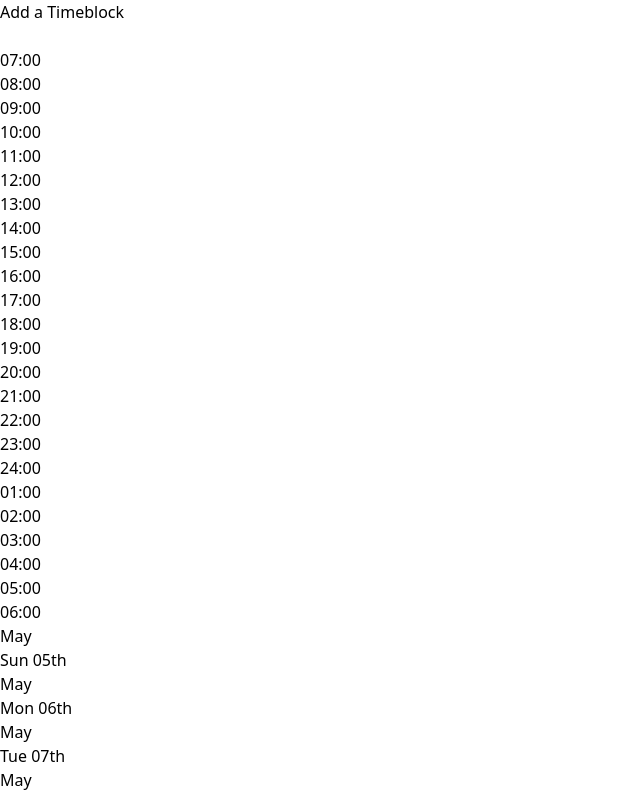
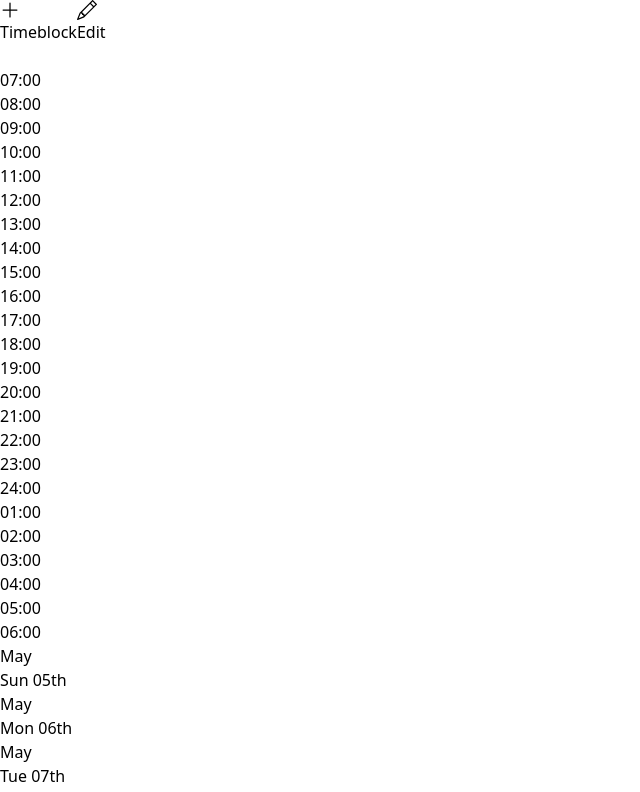
Before and after one commit to ErayC4/StudyPlaner, a React (Vite) app: page / in a window 1280 px wide. Shown: the top 792 px of the page, without its empty margins (0-640 px from the left). Built offline with nearby package versions, Linux system fonts and the light colour scheme.

Commit message:
cahnged apperance of add time block button, and added an edit button, that does nothing for now

```diff
--- a/src/AddTimeBlock.jsx
+++ b/src/AddTimeBlock.jsx
@@ -20,7 +20,6 @@ function AddTimeBlock() {
 
   const handleCheckboxChange = () => {
     setDailyRepeat(!dailyRepeat);
-
   };
 
   const handleStartTimeChange = (event) => {
@@ -60,16 +59,50 @@ function AddTimeBlock() {
     setTimeblockName("");
   };
 
-
-
   return (
-    <div className="px-16">
+    <div className="px-32">
       <button
         onClick={changeOpenState}
-        className="bg-blue-500 text-white py-2 px-16 rounded-full"
+        className="bg-gradient-to-r from-[#FBD21D] to-yellow-300 text-black py-2 px-4 rounded-xl"
       >
-        Add a Timeblock
+        <div className="flex items-center space-x-2">
+          {" "}
+          {/* Added space-x-2 for spacing between icon and text */}
+          <svg
+            xmlns="http://www.w3.org/2000/svg"
+            width="20"
+            height="20"
+            fill="currentColor"
+            className="bi bi-plus"
+            viewBox="0 0 16 16"
+          >
+            <path
+              fill-rule="evenodd"
+              d="M8 2a.5.5 0 0 1 .5.5v5h5a.5.5 0 0 1 0 1h-5v5a.5.5 0 0 1-1 0v-5h-5a.5.5 0 0 1 0-1h5v-5A.5.5 0 0 1 8 2"
+            />
+          </svg>
+          <p className="text-xl">Timeblock</p>
+        </div>
       </button>
+
+      <button className="bg-gradient-to-r from-[#49fb1d] to-green-300 text-black py-2 px-4 rounded-xl ml-4">
+        <div className="flex items-center justify-center space-x-2">
+          {" "}
+          {/* Added space-x-2 for spacing between icon and text */}
+          <svg
+            xmlns="http://www.w3.org/2000/svg"
+            width="20"
+            height="20"
+            fill="currentColor"
+            className="bi bi-pencil"
+            viewBox="0 0 16 16"
+          >
+            <path d="M12.146.146a.5.5 0 0 1 .708 0l3 3a.5.5 0 0 1 0 .708l-10 10a.5.5 0 0 1-.168.11l-5 2a.5.5 0 0 1-.65-.65l2-5a.5.5 0 0 1 .11-.168zM11.207 2.5 13.5 4.793 14.793 3.5 12.5 1.207zm1.586 3L10.5 3.207 4 9.707V10h.5a.5.5 0 0 1 .5.5v.5h.5a.5.5 0 0 1 .5.5v.5h.293zm-9.761 5.175-.106.106-1.528 3.821 3.821-1.528.106-.106A.5.5 0 0 1 5 12.5V12h-.5a.5.5 0 0 1-.5-.5V11h-.5a.5.5 0 0 1-.468-.325" />
+          </svg>
+          <p className="text-xl">Edit</p>
+        </div>
+      </button>
+
       <Calender blocks={timeBlocks} />
       {isOpen ? (
         <div className="w-[50%] p-8 bg-white border-gray-600 border-2 rounded-xl absolute top-1/2 left-1/2 transform -translate-x-1/2 -translate-y-1/2 z-20">
@@ -77,11 +110,11 @@ function AddTimeBlock() {
             <p className="text-4xl">Add a Time block</p>
             <p className="text-xl mt-16">Task Name:</p>
             <input
-  type="text"
-  value={timeblockName}
-  onChange={handleNameChange}
-  className="w-full border-b border-black"
-/>
+              type="text"
+              value={timeblockName}
+              onChange={handleNameChange}
+              className="w-full border-b border-black"
+            />
 
             <div className="grid grid-cols-2 w-full mt-8">
               <div>
@@ -163,8 +196,6 @@ function AddTimeBlock() {
               </div>
             )}
 
-
-
             <div className="flex mt-8">
               <label>Select Colors</label>
               <button>
--- a/src/Calender.jsx
+++ b/src/Calender.jsx
@@ -91,6 +91,9 @@ function Calender({ blocks }) {
       "July",
       "August",
       "September",
+      "Oktober",
+      "November",
+      "December",
     ];
 
     // Suffix für den Tag-Zahl
@@ -156,10 +159,13 @@ function Calender({ blocks }) {
       }
     }
   }
+
   return (
     <div>
-      <div>
-        <button className="h-8 w-8" onClick={handleBack}>
+      <div className="flex">
+        <div className="flex flex-col mt-[36px]">
+          <div className="bg-gray-300 flex justify-between py-2 px-2 rounded-xl w-full mb-[16px]">
+            <button className="h-6 w-6" onClick={handleBack}>
               <svg
                 xmlns="http://www.w3.org/2000/svg"
                 fill="currentColor"
@@ -172,7 +178,7 @@ function Calender({ blocks }) {
                 />
               </svg>
             </button>
-        <button className="h-8 w-8" onClick={handleForth}>
+            <button className="h-6 w-6" onClick={handleForth}>
               <svg
                 xmlns="http://www.w3.org/2000/svg"
                 fill="currentColor"
@@ -186,18 +192,17 @@ function Calender({ blocks }) {
               </svg>
             </button>
           </div>
-      <div className="flex">
-        <div className="flex border-t mt-[92px] border-black pt-[7px]">
-          <Timeline baseline={baseline} />
+          <div className=" border-t pt-[7px] border-black">          <Timeline baseline={baseline} />
+</div>
         </div>
 
         <div className="grid grid-cols-7 w-full pt-1">
           {wochentage.map((day, dayIndex) => (
             <div key={dayIndex}>
               <div
-                className={`text-xl text-center border-b border-black rounded-t-lg py-4 ${
+                className={`text-xl text-center border-black border-b rounded-t-xl py-4 ${
                   getToday() === dateInCalender(dayIndex)
-                    ? "bg-gradient-to-b from-[#FBD21D] to-white"
+                    ? "bg-gradient-to-b from-yellow-300 to-yellow-100"
                     : ""
                 }`}
               >
@@ -227,7 +232,7 @@ function Calender({ blocks }) {
                               timeBlock.startingTime
                             )}px`,
                           }}
-                          className="absolute mx-2 rounded-lg w-48"
+                          className={`absolute mx-2 rounded-lg w-48`}
                         >
                           <div className="pt-2 pl-4">
                             <p className="text-xl">{timeBlock.name}</p>
@@ -243,26 +248,23 @@ function Calender({ blocks }) {
 
               <div className="relative">
                 {stundenArray.map((index) => {
-
-
                   return (
-                    <div
-                      key={index}
-
-                    >
+                    <div key={index}>
                       {getBiggerDate(
                         getToday(),
                         dateInCalender(dayIndex),
                         false
                       ) ? (
-                        <div className={`hintergrund h-[30px] w-full border-l border-gray-600 ${
+                        <div
+                          className={` h-[30px] hintergrund w-full border-l border-gray-600 ${
                             index % 2 === 0
                               ? "white"
                               : "bg-gray-200 border-b border-gray-600"
-                        }`}></div>
+                          }`}
+                        ></div>
                       ) : (
                         <div
-                          className={`w-full h-[30px] border-l border-gray-600 ${
+                          className={`w-full  h-[30px] border-l border-gray-600 ${
                             index % 2 === 0
                               ? "white"
                               : "bg-gray-200 border-b border-gray-600"
--- a/src/index.css
+++ b/src/index.css
@@ -4,5 +4,7 @@
 
 .hintergrund {
     background-image: repeating-linear-gradient(45deg, white, white 10px, #dbdbdb 10px, #dbdbdb 20px);
+    background-attachment: fixed;
+    background-position: 0 0; /* Hier kannst du die Position entsprechend anpassen */
 
 }
```
Lines whose indentation alone changed are shown as unchanged.
